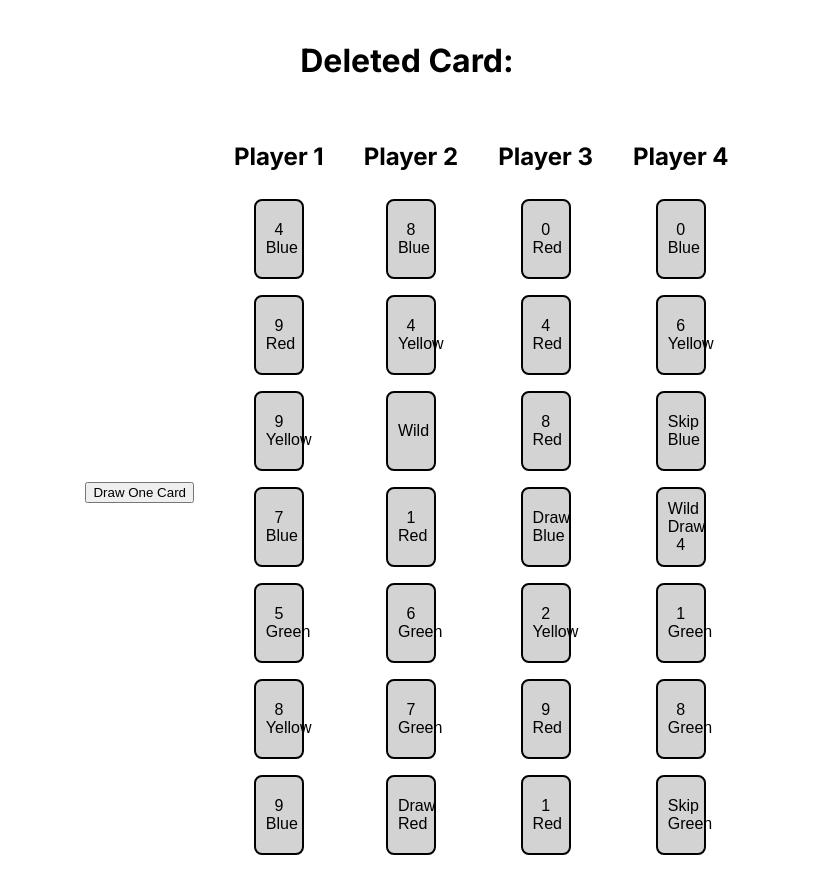
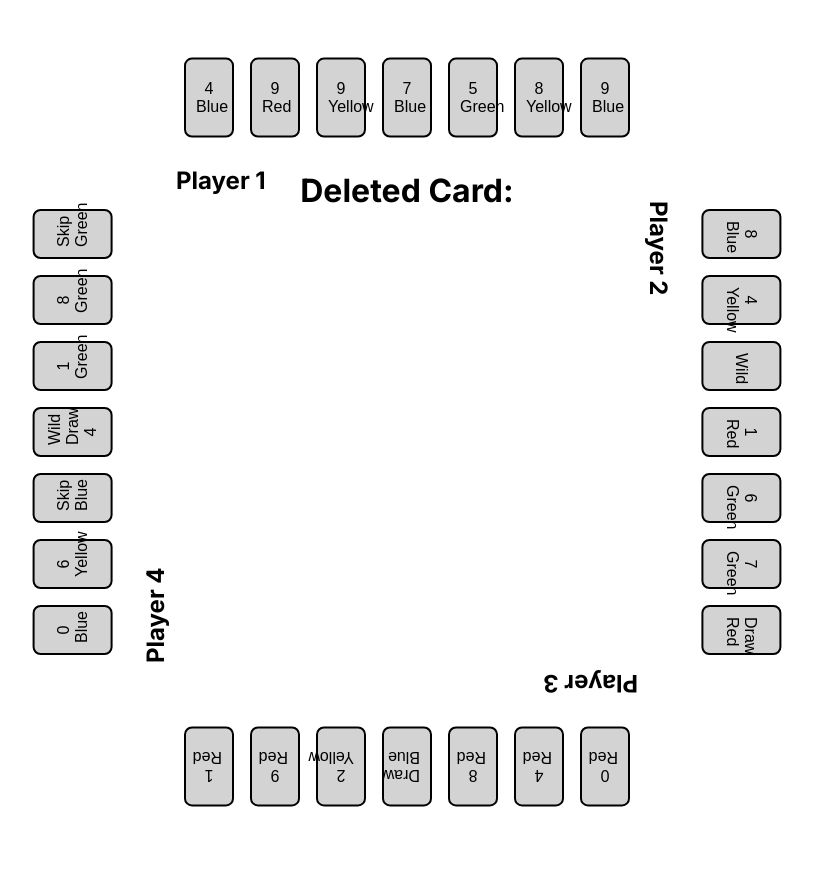
Before and after one commit to Mohamed9820m/Uno-Game, a Next.js app: page / in a window 1280 px wide. Shown: the top 894 px of the page, without its empty margins (233-1046 px from the left). After the commit the page ends 814 px from the top, so only its background shows below. Built offline with nearby package versions, Linux system fonts and the light colour scheme.

Commit message:
progress

```diff
--- a/app/page.tsx
+++ b/app/page.tsx
@@ -155,46 +155,128 @@ const Page = () => {
     setUnoPlayers(Array.from({ length: numPlayers }, () => false));
   };
 
+  const polarToCartesian = (centerX, centerY, radius, angleInDegrees) => {
+    const angleInRadians = ((angleInDegrees - 90) * Math.PI) / 180.0;
+    return {
+      x: centerX + radius * Math.cos(angleInRadians),
+      y: centerY + radius * Math.sin(angleInRadians),
+    };
+  };
+
+  const describeArc = (x, y, radius, startAngle, endAngle) => {
+    const start = polarToCartesian(x, y, radius, endAngle);
+    const end = polarToCartesian(x, y, radius, startAngle);
+
+    const largeArcFlag = endAngle - startAngle <= 180 ? '0' : '1';
+
+    return [
+      'M',
+      start.x,
+      start.y,
+      'A',
+      radius,
+      radius,
+      0,
+      largeArcFlag,
+      0,
+      end.x,
+      end.y,
+    ].join(' ');
+  };
+
+  const playerRadius = 300; // Adjust the radius as needed
+  const centerCoords = { x: 0, y: 0 };
+
+  const playerPositions = Array.from({ length: numPlayers }).map(
+    (_, index) => (360 / numPlayers) * index
+  );
+
   return (
     <div
       style={{
         display: 'flex',
-        flexDirection: 'column', // Adjusted to column layout
+        flexDirection: 'column',
         alignItems: 'center',
-        margin: '20px',
+        margin: '150px',
       }}
     >
-
       <h1>Deleted Card: {deletedCard}</h1>
       <div
         style={{
-          display: 'flex',
-          justifyContent: 'space-between',
-          flexWrap: 'wrap',
-          alignItems: 'center',
+          position: 'relative',
+          width: '400px', // Adjust the width as needed
+          height: '400px', // Adjust the height as needed
         }}
       >
-        <div style={{ margin: '20px' }}>
-          <button onClick={handleDrawCardClick}>Draw One Card</button>
+        <div
+          style={{
+            position: 'absolute',
+            top: '50%',
+            left: '50%',
+            transform: 'translate(-50%, -50%)',
+          }}
+        >
+          {[...Array(numPlayers).keys()].map((playerIndex) => {
+            const position = playerPositions[playerIndex];
+            const playerCoords = polarToCartesian(
+              centerCoords.x,
+              centerCoords.y,
+              playerRadius,
+              position
+            );
+
+            const isHorizontalLayout =
+              playerIndex % 2 === 0 || // for the player at the top
+              (playerIndex === numPlayers - 1 && numPlayers % 2 === 0); // for the player at the bottom in even player count
+
+            const playerStyle = {
+              position: 'absolute',
+              top: `${playerCoords.y}px`,
+              left: `${playerCoords.x}px`,
+              transform: `translate(-50%, -50%) rotate(${position}deg)`,
+            };
+
+            const cardContainerStyle = {
+              display: 'flex',
+              flexDirection: isHorizontalLayout ? 'row' : 'row',
+              alignItems: 'center',
+              position: 'relative',
+            };
+
+            const cards = playerHands[playerIndex].map((card, cardIndex) => (
+              <Card
+                key={cardIndex}
+                value={card}
+                onClick={() => handleCardClick(playerIndex, cardIndex)}
+                style={{
+                  position: 'absolute',
+                  [isHorizontalLayout ? 'left' : 'top']: `${cardIndex * 20}px`,
+                  transform: `translate(-50%, -50%)`,
+                }}
+              />
+            ));
+
+            return (
+              <div key={playerIndex} style={playerStyle}>
+                <div style={cardContainerStyle}>{cards}</div>
+                <div style={{ marginTop: '10px' }}>
+                  <h2>{playerNames[playerIndex]}</h2>
+                  {playerHands[playerIndex].length === 2 &&
+                    currentPlayer === playerIndex && (
+                      <button
+                        onClick={handleUnoClick}
+                        disabled={unoPlayers[playerIndex]}
+                      >
+                        Uno
+                      </button>
+                    )}
+                </div>
+              </div>
+            );
+          })}
         </div>
-        {[...Array(numPlayers).keys()].map((playerIndex) => (
-          <div key={playerIndex} style={{ display: 'flex', flexDirection: 'column', alignItems: 'center', margin: '20px' }}>
-            <h2>{playerNames[playerIndex]}</h2>
-
-            {playerHands[playerIndex].map((card, cardIndex) => (
-              <Card key={cardIndex} value={card} onClick={() => handleCardClick(playerIndex, cardIndex)} />
-            ))}
-
-            {playerHands[playerIndex].length === 2 && currentPlayer === playerIndex && (
-              <button onClick={handleUnoClick} disabled={unoPlayers[playerIndex]}>
-                Uno
-              </button>
-            )}
-          </div>
-        ))}
       </div>
     </div>
   );
 };
-
 export default Page;
```
